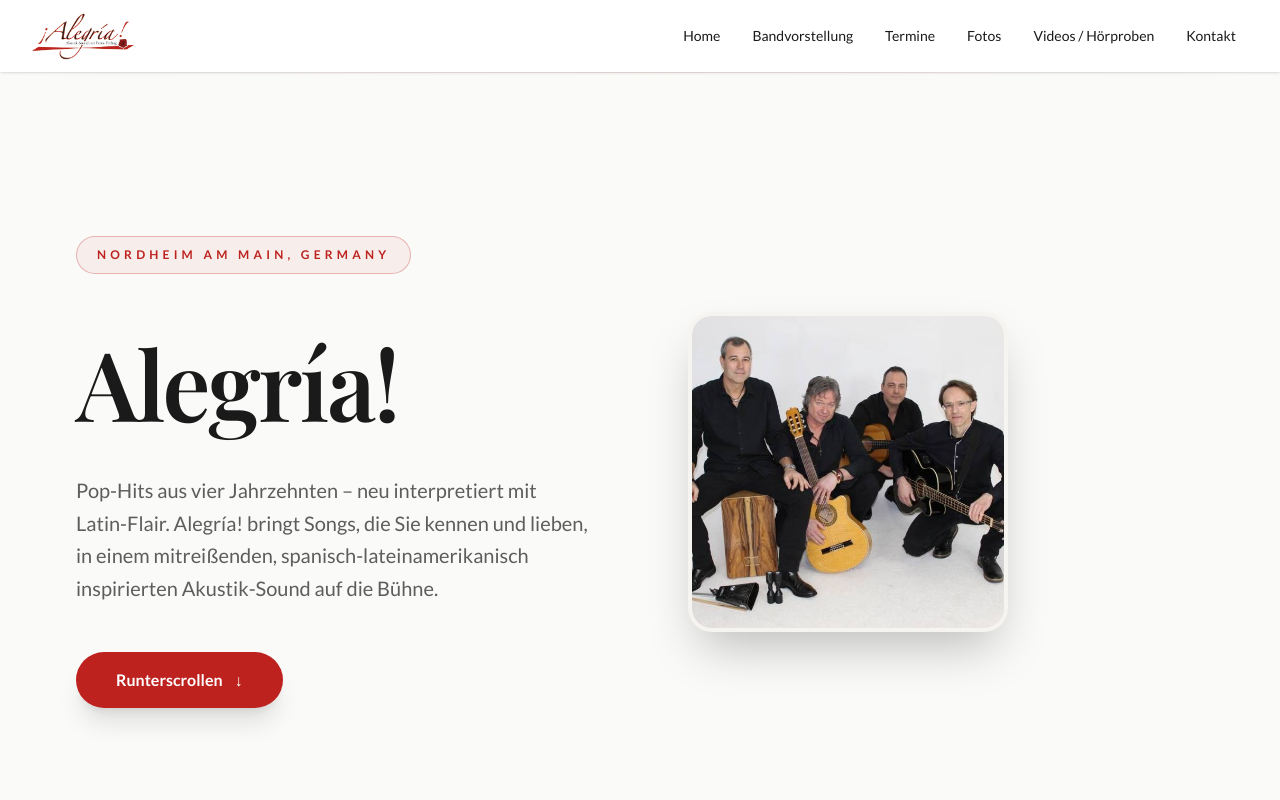
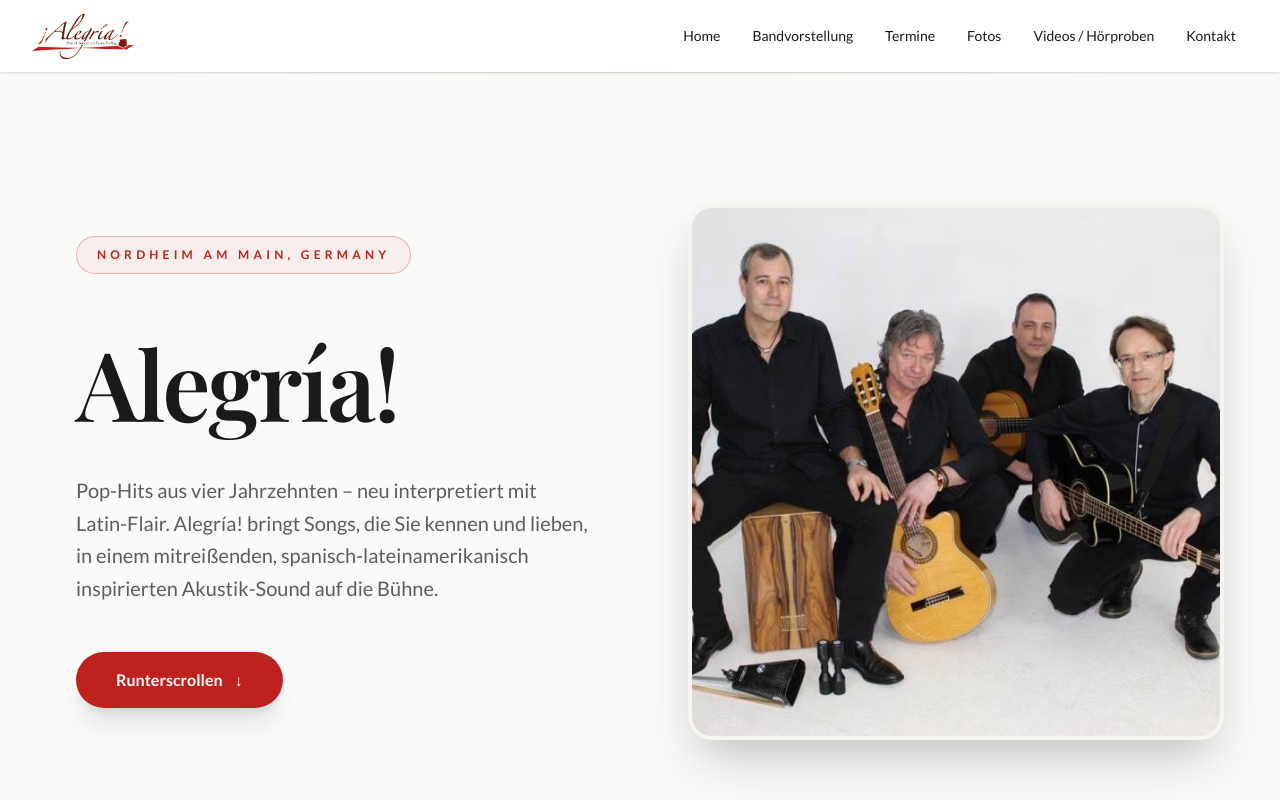
Before and after one commit to waynedevilliers/alegria-band, a Next.js app: page / in a window 1280 px wide. Shown: the top 800 px of the page. Built offline with nearby package versions, Linux system fonts and the light colour scheme.

Commit message:
style: Increase image size by 1/3 (450 to 800)

```diff
--- a/src/components/sections/hero-section.tsx
+++ b/src/components/sections/hero-section.tsx
@@ -30,12 +30,12 @@ export function HeroSection() {
 
       {/* Right Column - Image */}
       <div className="relative lg:w-1/2 lg:min-h-svh flex items-center justify-start lg:pl-12 px-4 sm:px-8 py-12 lg:py-0">
-        <div className="relative w-full max-w-md lg:max-w-xs rounded-3xl overflow-hidden shadow-2xl border-4 border-sand/40 bg-cream flex items-center justify-center">
+        <div className="relative w-full max-w-md lg:max-w-none rounded-3xl overflow-hidden shadow-2xl border-4 border-sand/40 bg-cream flex items-center justify-center">
           <Image
             src={heroImage}
             alt={content.hero.imageAlt}
-            width={450}
-            height={450}
+            width={800}
+            height={800}
             priority
             className="w-full h-auto object-contain"
           />
```
